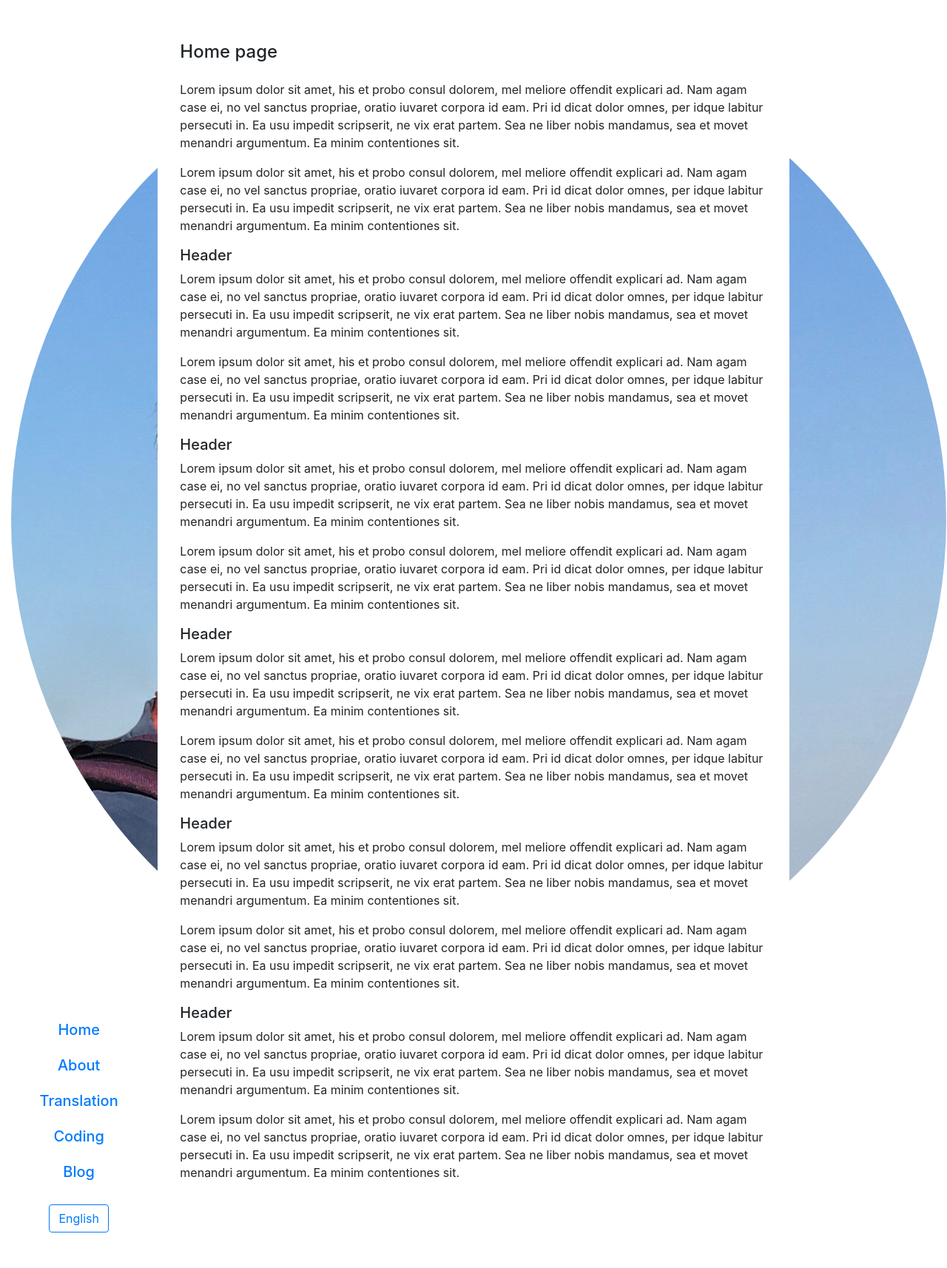
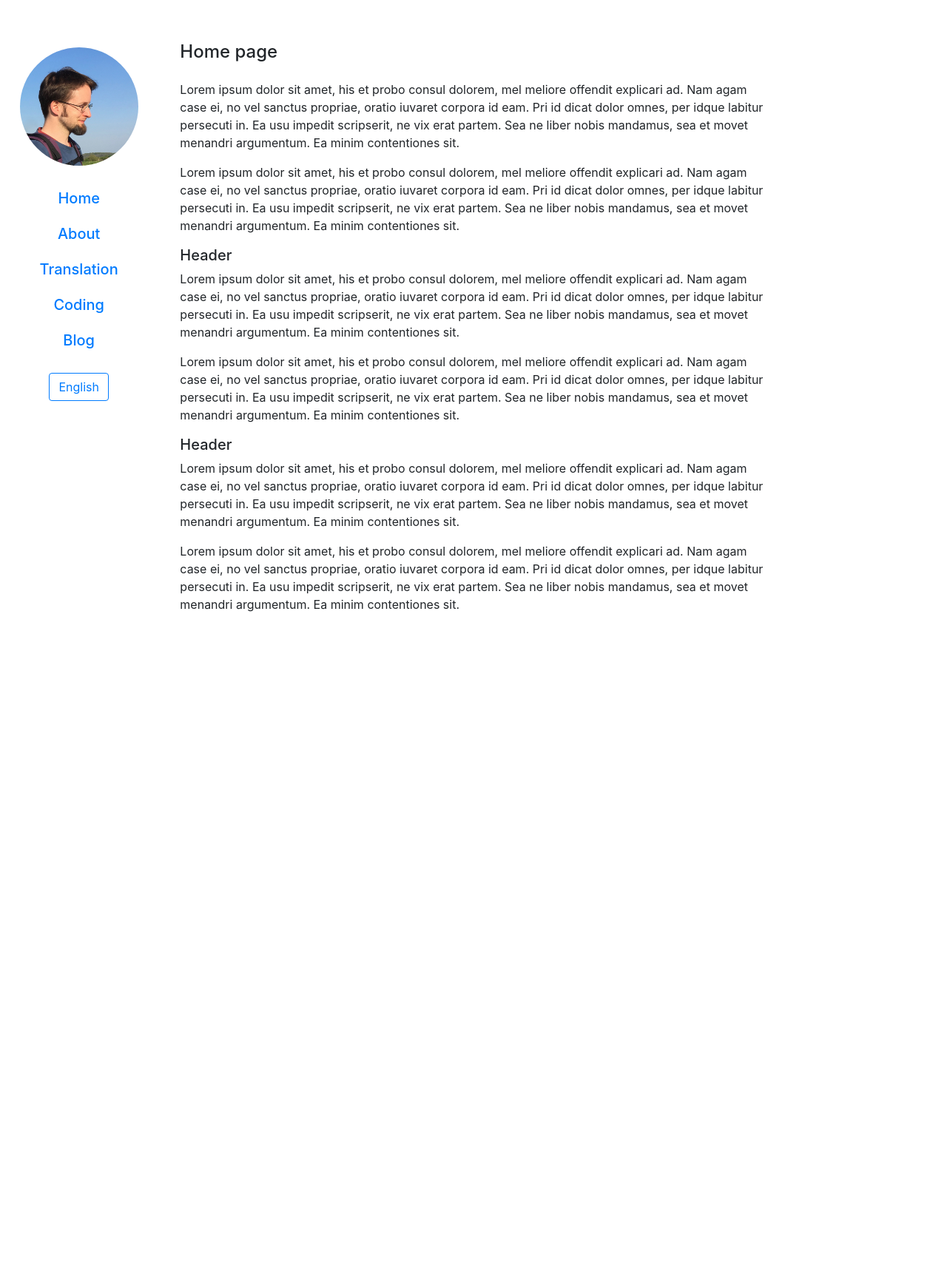
Before and after one commit to 4ka0/personal_website, a Django app: template templates/home.html in a window 1280 px wide. Shown: the whole page at 74% size. After the commit the page ends 827 px from the top, so only its background shows below. Run offline with Django 3.2, Linux system fonts and the light colour scheme; the template is opened without the code that fills it: most values are stand-ins (such as "Sample title", 1, 10 or a date in 2020); some libraries are stand-ins or nearby versions.

Commit message:
Added profile image

```diff
--- a/templates/base.html
+++ b/templates/base.html
@@ -28,8 +28,9 @@
                         <!-- Page links -->
                         <ul class="navbar-nav">
 
-                            <!-- !!! FIX IMAGE LINK !!! -->
-                            <img class="profile-image mb-3 rounded-circle mx-auto" src="../static/img/profile.jpeg" alt="Profile image" >
+                            <!-- Profile image -->
+
+                            <img class="image-fluid mt-3 mb-4 rounded-circle mx-auto" src="{% static "pages/profile.jpeg" %}" alt="Profile image" width="160px" height="160px">
 
                             <h5>
                                 <li {% if request.resolver_match.url_name == 'home' %}class="nav-item active"{% endif %}>
--- a/templates/home.html
+++ b/templates/home.html
@@ -14,14 +14,5 @@
     <h5>Header</h5>
     <p>Lorem ipsum dolor sit amet, his et probo consul dolorem, mel meliore offendit explicari ad. Nam agam case ei, no vel sanctus propriae, oratio iuvaret corpora id eam. Pri id dicat dolor omnes, per idque labitur persecuti in. Ea usu impedit scripserit, ne vix erat partem. Sea ne liber nobis mandamus, sea et movet menandri argumentum. Ea minim contentiones sit.</p>
     <p>Lorem ipsum dolor sit amet, his et probo consul dolorem, mel meliore offendit explicari ad. Nam agam case ei, no vel sanctus propriae, oratio iuvaret corpora id eam. Pri id dicat dolor omnes, per idque labitur persecuti in. Ea usu impedit scripserit, ne vix erat partem. Sea ne liber nobis mandamus, sea et movet menandri argumentum. Ea minim contentiones sit.</p>
-    <h5>Header</h5>
-    <p>Lorem ipsum dolor sit amet, his et probo consul dolorem, mel meliore offendit explicari ad. Nam agam case ei, no vel sanctus propriae, oratio iuvaret corpora id eam. Pri id dicat dolor omnes, per idque labitur persecuti in. Ea usu impedit scripserit, ne vix erat partem. Sea ne liber nobis mandamus, sea et movet menandri argumentum. Ea minim contentiones sit.</p>
-    <p>Lorem ipsum dolor sit amet, his et probo consul dolorem, mel meliore offendit explicari ad. Nam agam case ei, no vel sanctus propriae, oratio iuvaret corpora id eam. Pri id dicat dolor omnes, per idque labitur persecuti in. Ea usu impedit scripserit, ne vix erat partem. Sea ne liber nobis mandamus, sea et movet menandri argumentum. Ea minim contentiones sit.</p>
-    <h5>Header</h5>
-    <p>Lorem ipsum dolor sit amet, his et probo consul dolorem, mel meliore offendit explicari ad. Nam agam case ei, no vel sanctus propriae, oratio iuvaret corpora id eam. Pri id dicat dolor omnes, per idque labitur persecuti in. Ea usu impedit scripserit, ne vix erat partem. Sea ne liber nobis mandamus, sea et movet menandri argumentum. Ea minim contentiones sit.</p>
-    <p>Lorem ipsum dolor sit amet, his et probo consul dolorem, mel meliore offendit explicari ad. Nam agam case ei, no vel sanctus propriae, oratio iuvaret corpora id eam. Pri id dicat dolor omnes, per idque labitur persecuti in. Ea usu impedit scripserit, ne vix erat partem. Sea ne liber nobis mandamus, sea et movet menandri argumentum. Ea minim contentiones sit.</p>
-    <h5>Header</h5>
-    <p>Lorem ipsum dolor sit amet, his et probo consul dolorem, mel meliore offendit explicari ad. Nam agam case ei, no vel sanctus propriae, oratio iuvaret corpora id eam. Pri id dicat dolor omnes, per idque labitur persecuti in. Ea usu impedit scripserit, ne vix erat partem. Sea ne liber nobis mandamus, sea et movet menandri argumentum. Ea minim contentiones sit.</p>
-    <p>Lorem ipsum dolor sit amet, his et probo consul dolorem, mel meliore offendit explicari ad. Nam agam case ei, no vel sanctus propriae, oratio iuvaret corpora id eam. Pri id dicat dolor omnes, per idque labitur persecuti in. Ea usu impedit scripserit, ne vix erat partem. Sea ne liber nobis mandamus, sea et movet menandri argumentum. Ea minim contentiones sit.</p>
 </div>
 {% endblock content %}
--- a/website/settings.py
+++ b/website/settings.py
@@ -127,7 +127,9 @@
 # https://docs.djangoproject.com/en/3.0/howto/static-files/
 
 STATIC_URL = '/static/'
-STATICFILES_DIRS = [os.path.join(BASE_DIR, 'static')]
+STATICFILES_DIRS = (
+    os.path.join(BASE_DIR, 'pages/static'),
+)
 
 MEDIA_URL = '/media/'
 MEDIA_ROOT = [os.path.join(BASE_DIR, 'media')]
```
Also changed, not shown: db.sqlite3, pages/static/pages/profile.jpeg (renamed from static/img/profile.jpeg), 1 other file.
